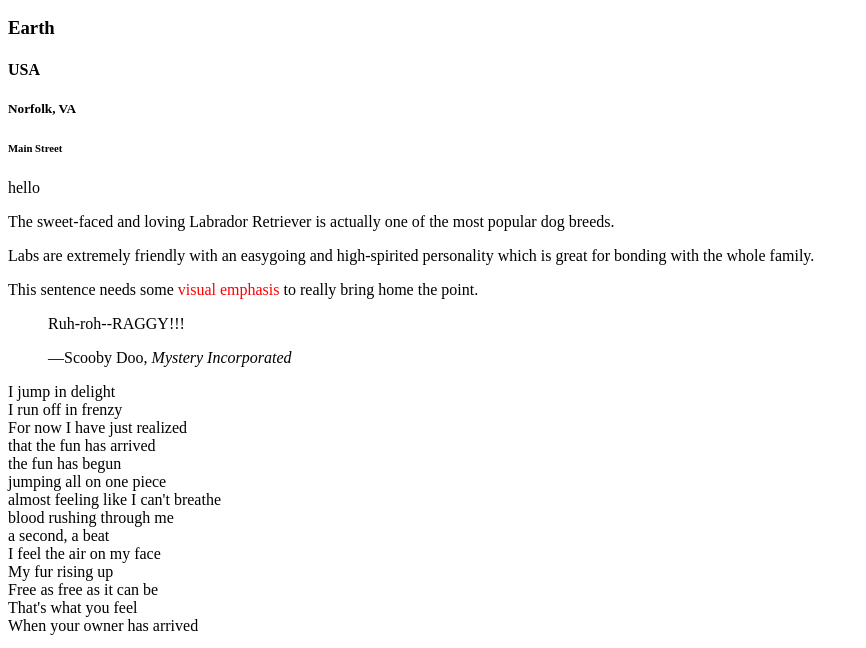
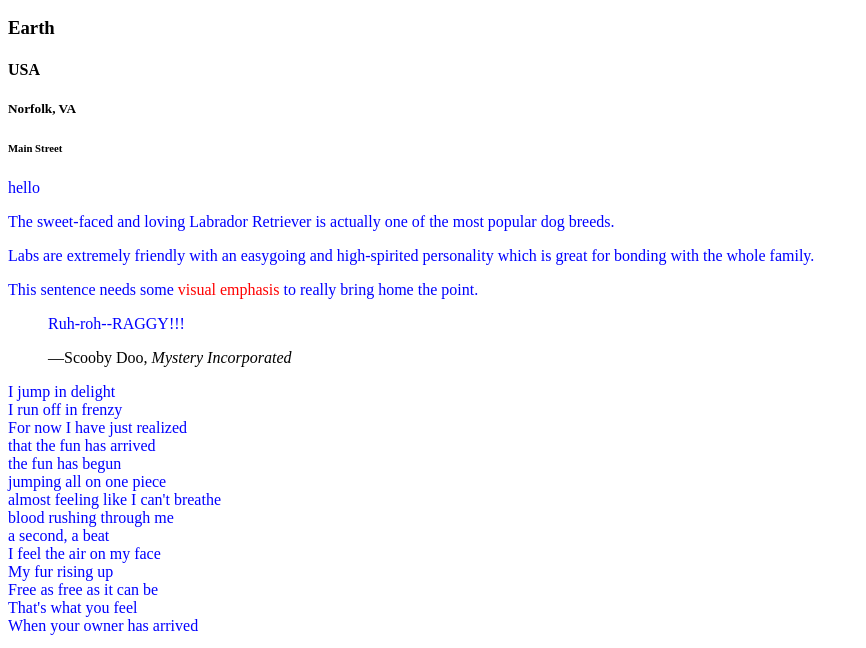
Before and after one commit to carloscastillom/Web-Development, a plain HTML site: page Test.html in a window 1280 px wide. Shown: the part 96-744 px from the top of the page, without its empty margins (0-866 px from the left). Drawn offline with Linux system fonts and the light colour scheme.

Commit message:
Add files via upload

```diff
--- /dev/null
+++ b/StyleCSS.css
@@ -0,0 +1,7 @@
+
+p {
+  color: blue;
+}
+.red {
+  color: red;
+}
--- a/Test.html
+++ b/Test.html
@@ -16,22 +16,14 @@
         which is great for bonding with the whole family.
       </p>
 
+      <link href="./StyleCSS.css" type="text/css" rel="stylesheet" />
 
     <p> This sentence needs some <span class=red>visual emphasis</span> to really bring home the point.  </p>
-    <style>
-       p {
-         color: black;
-       }
-       .red {
-         color: red;
-       }
-    </style>
 
     <blockquote cite="https://www.wikiwand.com/en/Scooby-Doo_(character)">
     <p>Ruh-roh--RAGGY!!!</p>
     <footer>—Scooby Doo, <cite>Mystery Incorporated</cite></footer>
     </blockquote>
-
 
 
     <p>
```
